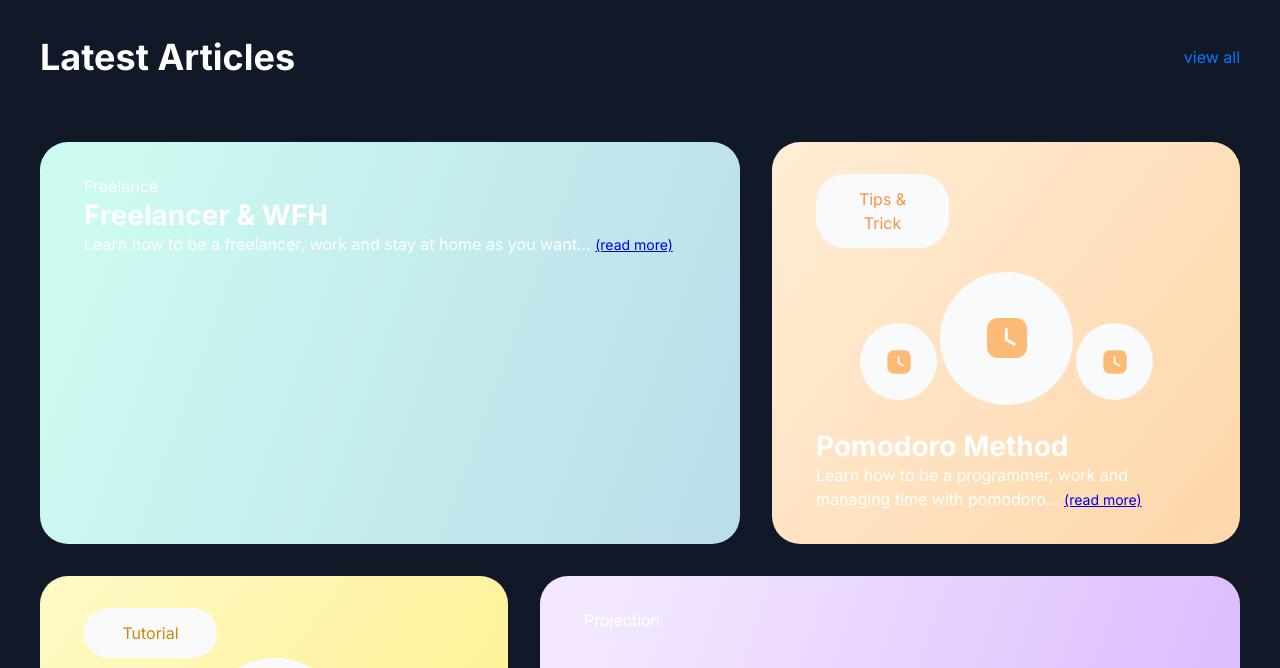
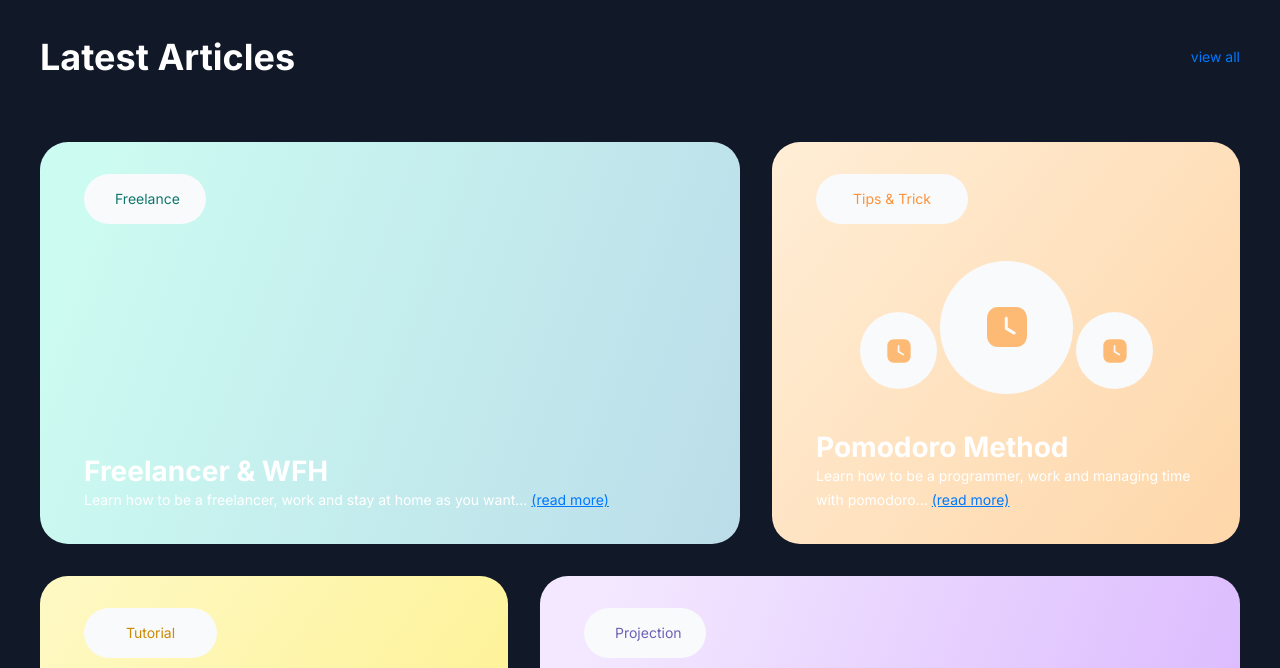
Before and after one commit to ironblodz/blog-spa, a plain HTML site: page index.html in a window 1280 px wide. Shown: the part 1358-2026 px from the top of the page. Drawn offline with Linux system fonts and the light colour scheme; a web font is replaced by a local one.

Commit message:
style: update CSS variables and styles for better readability and consistency
Adjust font sizes, colors, and layout properties to improve visual hierarchy and alignment. Add new styles for article tags and update existing ones for better spacing and consistency.

```diff
--- a/assets/css/_variables.css
+++ b/assets/css/_variables.css
@@ -10,6 +10,6 @@
   --font-size-h1: 7rem;
   --font-size-h2: 3.6rem;
   --font-size-h3: 2.8rem;
-  --font-size-p: 1.6rem;
+  --font-size-p: 1.4rem;
   --font-size-a: 1.4rem;
 }
--- a/assets/css/styles.css
+++ b/assets/css/styles.css
@@ -36,6 +36,7 @@ p {
 
 a {
   font-size: var(--font-size-a);
+  color: #0078ff;
 }
 
 body {
@@ -211,8 +212,22 @@ header .column-end button:last-child {
   );
   height: 402px;
   grid-column: 1 / 3;
+  display: flex;
+  justify-content: space-between;
+  align-items: space-between;
+  flex-direction: column;
   padding: 32px 44px;
 }
+
+.articles-container .article-grid .article-1 p.tag {
+  border-radius: 29px;
+  background: #f9fafb;
+  color: #0f766e;
+  padding: 13px 31px;
+  width: 20%;
+  text-align: center;
+}
+
 .articles-container .article-grid .article-2 {
   border-radius: 28px;
   background: linear-gradient(128deg, #ffedd5 2.71%, #fed7aa 97.55%);
@@ -231,7 +246,7 @@ header .column-end button:last-child {
   background: #f9fafb;
   color: #fb923c;
   padding: 13px 31px;
-  width: 35%;
+  width: 40%;
   text-align: center;
 }
 
@@ -281,6 +296,15 @@ header .column-end button:last-child {
   flex-direction: column;
 }
 
+.articles-container .article-grid .article-4 p.tag {
+  border-radius: 29px;
+  background: #f9fafb;
+  color: #6a62b7;
+  padding: 13px 31px;
+  width: 20%;
+  text-align: center;
+}
+
 .articles-container .article-grid .article-5 {
   border-radius: 28px;
   background: linear-gradient(110deg, #f3e8ff 8.75%, #d8b4fe 101.85%);
```
